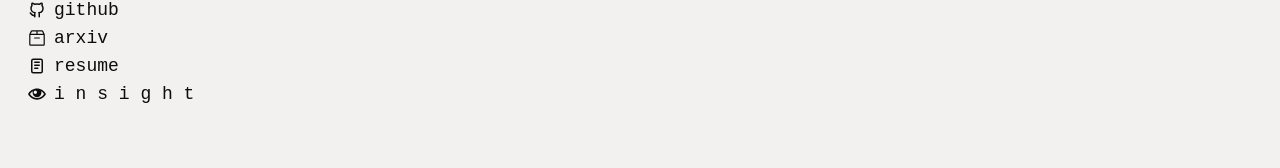
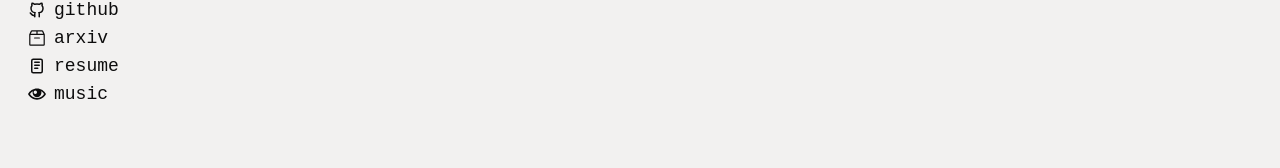
Before and after one commit to sujaymanb/smb_website, a React (Vite) app: page / in a window 1280 px wide. Shown: the part 540-708 px from the top of the page. Built offline with nearby package versions, Linux system fonts and the light colour scheme; a web font is replaced by a local one.

Commit message:
Update links
Update links for resume and music

```diff
--- a/src/components/Socials.jsx
+++ b/src/components/Socials.jsx
@@ -20,12 +20,12 @@
   {
     icon: <NoteIcon/>,
     name: "resume",
-    link: "#",
+    link: "https://drive.google.com/file/d/1B6zQKwkTylhseGlDt2X7CLQSfEgqX1b4/view?usp=sharing",
   },
   {
     icon: <EyeIcon/>,
-    name: "i n s i g h t",
-    link: "#",
+    name: "music",
+    link: "https://soundcloud.com/fossileater",
   }
 ];
 
```
